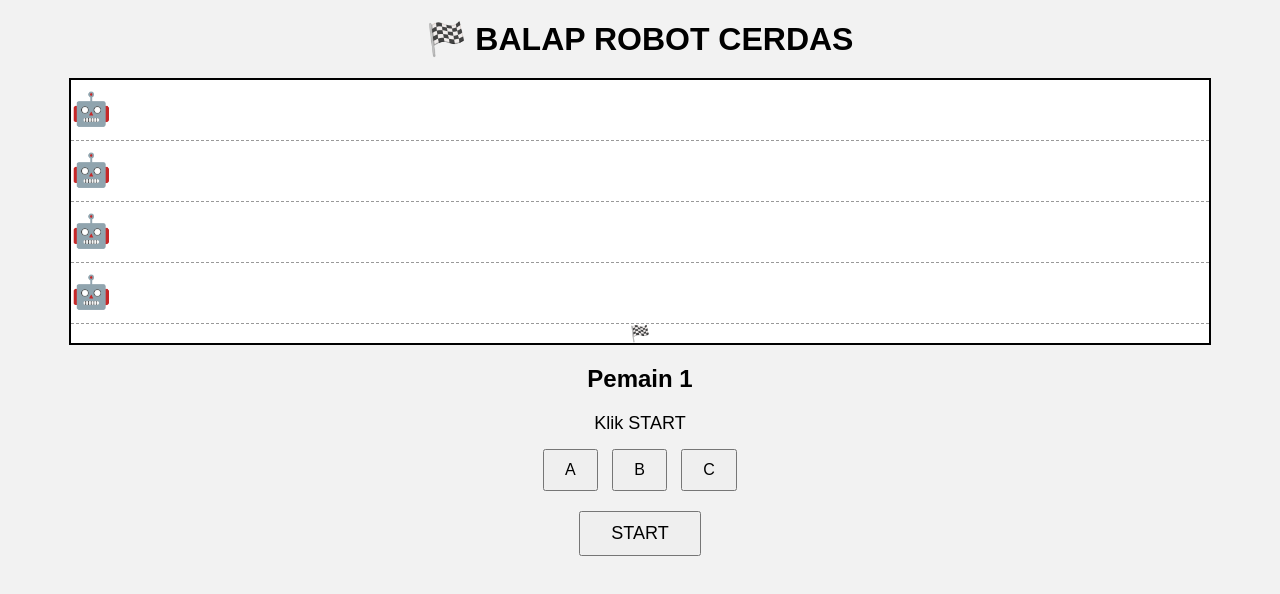
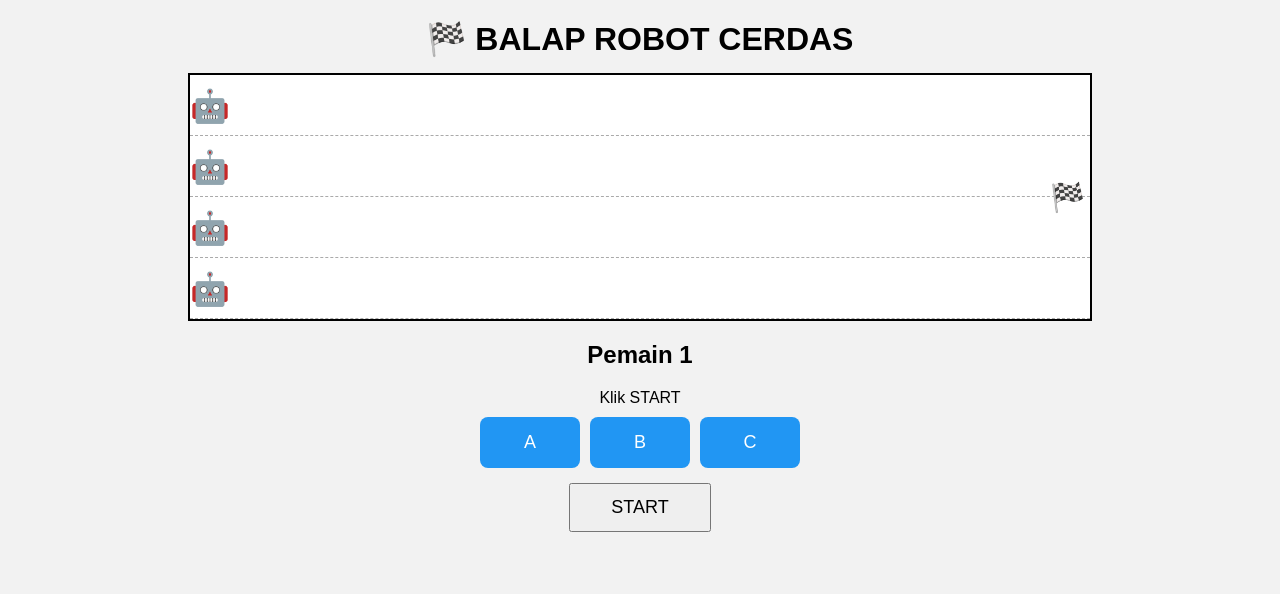
Before and after one commit to belawilianti/balap-kuis, a plain HTML site: page index.html in a window 1280 px wide. Drawn offline with Linux system fonts and the light colour scheme; no server answers.

Commit message:
Update style.css

```diff
--- a/style.css
+++ b/style.css
@@ -1,52 +1,80 @@
 body {
   font-family: Arial, sans-serif;
+  background: #f2f2f2;
   text-align: center;
-  background: #f2f2f2;
+  margin: 0;
+  padding: 10px;
 }
 
 h1 {
-  margin: 20px 0;
+  margin: 10px 0;
 }
 
 #race {
-  width: 90%;
-  margin: 20px auto;
+  position: relative;
+  width: 100%;
+  max-width: 900px;
+  margin: 15px auto;
+  background: #fff;
   border: 2px solid #000;
-  background: #fff;
 }
 
 .lane {
   position: relative;
   height: 60px;
-  border-bottom: 1px dashed #999;
+  border-bottom: 1px dashed #aaa;
 }
 
 .robot {
   position: absolute;
   left: 0;
-  top: 10px;
+  top: 12px;
   font-size: 32px;
-  transition: left 0.5s ease;
+  transition: left 0.4s ease;
 }
 
-#quiz {
-  margin-top: 20px;
+#finish {
+  position: absolute;
+  right: 5px;
+  top: 0;
+  bottom: 0;
+  font-size: 28px;
+  display: flex;
+  align-items: center;
+}
+
+#info {
+  margin-top: 10px;
 }
 
 #question {
-  font-size: 18px;
-  margin-bottom: 10px;
+  font-size: 16px;
+  margin: 10px 0;
+}
+
+.options {
+  display: flex;
+  justify-content: center;
+  gap: 10px;
 }
 
 .options button {
-  margin: 5px;
-  padding: 10px 20px;
-  font-size: 16px;
-  cursor: pointer;
+  flex: 1;
+  max-width: 100px;
+  padding: 15px;
+  font-size: 18px;
+  border: none;
+  border-radius: 8px;
+  background: #2196f3;
+  color: #fff;
+}
+
+.options button:active {
+  background: #1976d2;
 }
 
 #start {
   margin-top: 15px;
-  padding: 10px 30px;
+  padding: 12px 40px;
   font-size: 18px;
 }
```
